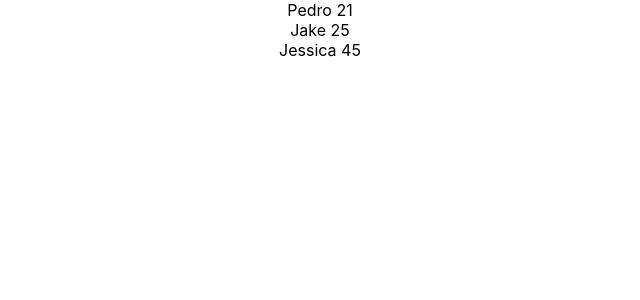
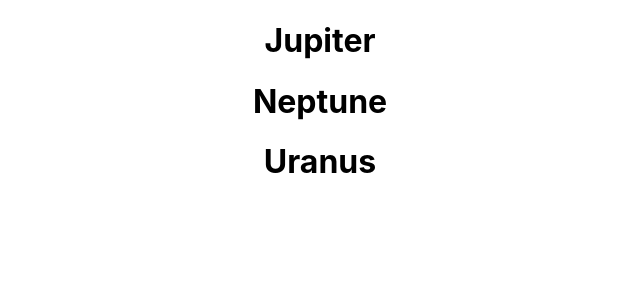
Before and after one commit to KyiPhyuKhant/react-app, a React (Create React App) app: page / in a window 1280 px wide. Shown: the top 300 px of the page, without its empty margins (320-960 px from the left). Built offline with nearby package versions, Linux system fonts and the light colour scheme.

Commit message:
lists and loop with name

```diff
--- a/src/App.js
+++ b/src/App.js
@@ -1,18 +1,21 @@
 
 import './App.css';
-import { User } from './User.js';
 
 function App() {
-  const users = [
-    { name: "Pedro", age: 21 },
-    { name: "Jake", age: 25 },
-    { name: "Jessica", age: 45 },
+  const planets = [
+    { name: "Mars", isGasPlanet: false },
+    { name: "Earth", isGasPlanet: false },
+    { name: "Jupiter", isGasPlanet: true },
+    { name: "Venus", isGasPlanet: false },
+    { name: "Neptune", isGasPlanet: true },
+    { name: "Uranus", isGasPlanet: true },
   ];
+
   return (
     <div className='App'>
-      {users.map((user, key) => {
-        return <User name={user.name} age={user.age} />;
-      })}
+      {planets.map(
+        (planet, key) => planet.isGasPlanet && <h1> {planet.name} </h1>
+      )}
     </div>
   );
 }
```
Also changed, not shown: src/planets.js (added, +8 -0 lines).
